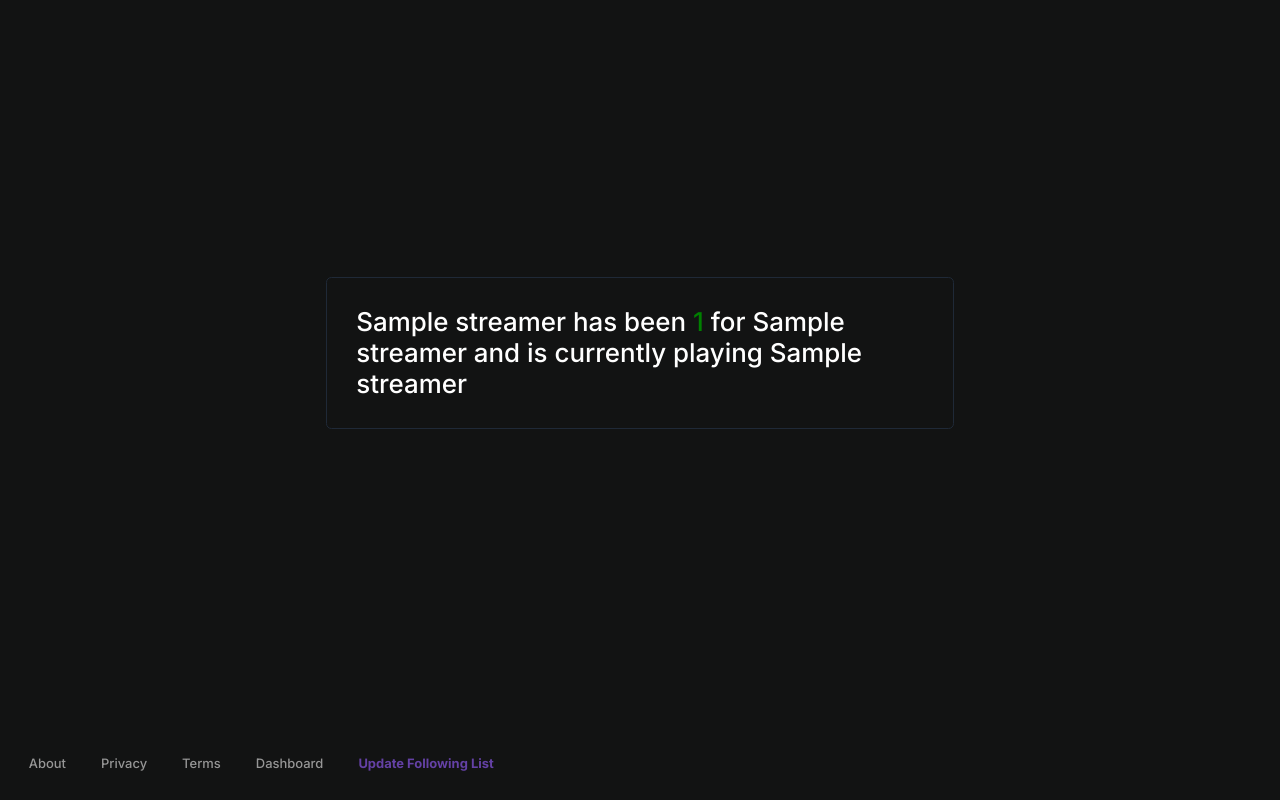
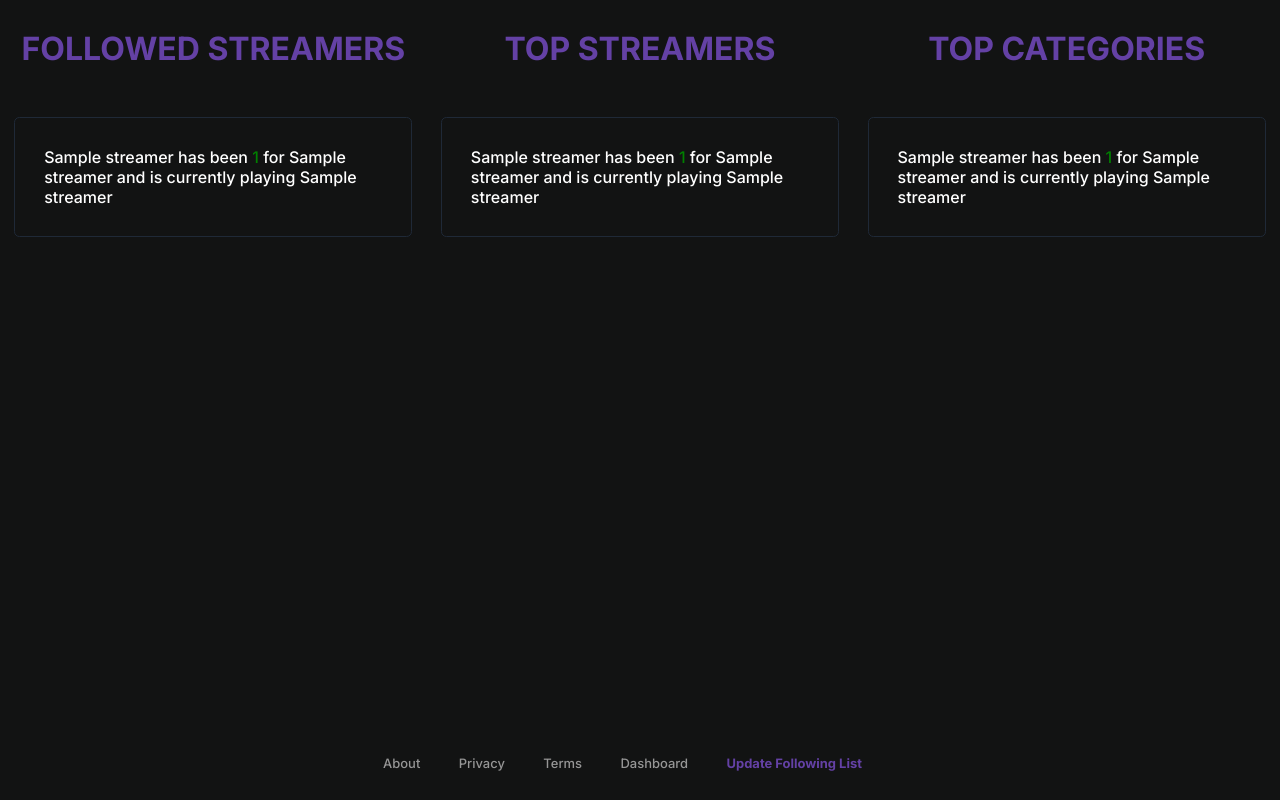
Before and after one commit to k9mil/statum, a Flask app: template statum/templates/dashboard.html in a window 1280 px wide. Run offline with Flask 2, Linux system fonts and the light colour scheme; the visitor is signed in with stand-in values (Sample User, id 1); the template is opened without the code that fills it: most values are stand-ins (such as "Sample title", 1, 10 or a date in 2020).

Commit message:
updated the /dashboard UI. changed a few functions in /main/routes.py

```diff
--- a/statum/main/routes.py
+++ b/statum/main/routes.py
@@ -59,17 +59,16 @@ def load_default_data():
         json_data.close()
         return streamer_list
 
-def generateToken():
+def generateToken(*bearer):
     f = furl(request.full_path)
-    user_auth_url = f"https://id.twitch.tv/oauth2/token?client_id=xhrzck2b40wioai0i2uye7319cdxuk&client_secret={Config.AUTH_KEY}&grant_type=authorization_code&redirect_uri=http://localhost:5000&code={f.args['code']}"
-    post_auth = httpx.post(user_auth_url).json()
-    header = {'Authorization': 'Bearer ' + post_auth["access_token"], 'Client-ID': 'xhrzck2b40wioai0i2uye7319cdxuk'}
-    return header
 
-def generateBearer():
-    bearerGenerator = f"https://id.twitch.tv/oauth2/token?client_id=xhrzck2b40wioai0i2uye7319cdxuk&client_secret={Config.AUTH_KEY}&grant_type=client_credentials"
-    postBearer = httpx.post(bearerGenerator).json()
-    header = {'Authorization': 'Bearer ' + postBearer["access_token"], 'Client-ID': 'xhrzck2b40wioai0i2uye7319cdxuk'}
+    if bearer:
+        URL = f"https://id.twitch.tv/oauth2/token?client_id=xhrzck2b40wioai0i2uye7319cdxuk&client_secret={Config.AUTH_KEY}&grant_type=client_credentials"
+    else:
+        URL = f"https://id.twitch.tv/oauth2/token?client_id=xhrzck2b40wioai0i2uye7319cdxuk&client_secret={Config.AUTH_KEY}&grant_type=authorization_code&redirect_uri=http://localhost:5000&code={f.args['code']}"
+
+    postedURL = httpx.post(URL).json()
+    header = {'Authorization': 'Bearer ' + postedURL["access_token"], 'Client-ID': 'xhrzck2b40wioai0i2uye7319cdxuk'}
     return header
 
 def twitch_login(header):
@@ -94,8 +93,31 @@ def twitch_login(header):
     return streamer_list
 
 async def send_requests(streamer_data, streamer_list):
-    header = generateBearer()
+    header = generateToken("bearer")
+    indexStreamerData(header, streamer_list, streamer_data)
+    loadStreamers(header, streamer_list, streamer_data)
 
+def tempFunc(streamer_data, getDetailsJSON, streamer_list):
+    for n in getDetailsJSON:
+        # if n['user_name'] in streamer_list:
+        streamer_data[n['user_name']] = ["LIVE", n["game_name"], tmpEpoch(n)]
+        # else:
+            #  streamer_data[n['user_name']] = ["NOT LIVE", "none", "none"]
+    return streamer_data
+
+
+def loadStreamers(header, streamer_list, streamer_data):
+    stream_url = "https://api.twitch.tv/helix/streams?"
+
+    for streamer in streamer_list:
+        stream_url += "user_login=" + streamer + "&"
+
+    getDetails = httpx.get(stream_url, headers=header)
+    getDetailsJSON = getDetails.json()
+
+    tempFunc(streamer_data, getDetailsJSON['data'], streamer_list)
+
+async def indexStreamerData(header, streamer_list, streamer_data):
     async with httpx.AsyncClient() as client:
         for streamer in streamer_list:
             streamerExists = database.twitch_streamer_data.find_one({'broadcaster_name': streamer.lower()})
@@ -108,25 +130,6 @@ async def send_requests(streamer_data, streamer_list):
                 getDetailsJSON = getDetails.json()
                 results = len(getDetailsJSON["data"])
                 indexStreamer(results, streamer_data, getDetailsJSON, streamer)
-
-    stream_url = "https://api.twitch.tv/helix/streams?"
-
-    for streamer in streamer_list:
-        stream_url += "user_login=" + streamer + "&"
-
-    getDetails = httpx.get(stream_url, headers=header)
-    getDetailsJSON = getDetails.json()
-
-    tempFunc(streamer_data, getDetailsJSON['data'], streamer_list)
-
-def tempFunc(streamer_data, getDetailsJSON, streamer_list):
-    for n in getDetailsJSON:
-        # if n['user_name'] in streamer_list:
-        streamer_data[n['user_name']] = ["LIVE", n["game_name"], tmpEpoch(n)]
-        # else:
-            #  streamer_data[n['user_name']] = ["NOT LIVE", "none", "none"]
-    return streamer_data
-
 
 def indexStreamer(results, streamer_data, getDetailsJSON, streamer):
     for numb in range(results):
@@ -146,7 +149,7 @@ def indexStreamer(results, streamer_data, getDetailsJSON, streamer):
 
 def temp_get_vods(streamer):
     vod_data = {}
-    header = generateBearer()
+    header = generateToken("bearer")
 
     userIDURL = f"https://api.twitch.tv/helix/users?login={streamer}"
     responseB = httpx.get(userIDURL, headers=header)
--- a/statum/static/style.css
+++ b/statum/static/style.css
@@ -78,12 +78,9 @@ body {
 
 .streamer-area {
     display: flex;
-    flex-direction: column;
-    justify-content: center;
-    align-items: start;
-    height: 90%;
+    flex-direction: row;
+    justify-content: space-between;
     margin: 0 auto;
-    max-width: 49%;
 }
 
 .streamer-area .div-streamer {
@@ -92,12 +89,32 @@ body {
     border-width: 1px;
     border-radius: .375rem;
     border-color: rgba(31,41,55);
-    margin-bottom: 1rem;
+    margin: 1rem;
 }
 
 .streamer-area .div-streamer h1 {
+    font-size: 16px;
     font-weight: 500;
     color: rgb(255, 255, 255);
+}
+
+.area {
+    display: flex;
+    flex-direction: column;
+    justify-content: top;
+    min-height: 100%;
+}
+
+.area .title-header {
+    text-align: center;
+    margin-top: 2rem;
+}
+
+.title-header {
+    color: #6441a5;
+    font-weight: 500;
+    font-size: 16px;
+    margin-bottom: 35px;
 }
 
 .live {
@@ -198,11 +215,9 @@ a {
 /* Footer area */
 
 .footer {
+    padding: 2rem;
+    text-align: center;
     margin-top: auto;
-    padding: 2rem;
-    display: flex;
-    flex-direction: row;
-    justify-content: left;
 }
 
 .footer a {
--- a/statum/templates/dashboard.html
+++ b/statum/templates/dashboard.html
@@ -1,11 +1,16 @@
 {% extends "./base/base.html" %}
 {% block streamer %}
     <div class="streamer-area">
+        <div class="area-1 area">
+            <div class="title-1 title-header">
+                <h1>FOLLOWED STREAMERS</h1>
+            </div>
+            <div class="data-1">
                 {% if session %}
                     {% for streamer in live_data %}
                         <div class="div-streamer">
                             {% if live_data[streamer][0] == "NOT LIVE" %}
-                        <h1><a href="{{ url_for('main.streamer', streamer_name = streamer) }}">{{streamer}}</a> is <span class="not-live">{{live_data[streamer][0]}}</span></h1>
+                                <h1 class="streamer-box"><a href="{{ url_for('main.streamer', streamer_name = streamer) }}">{{streamer}}</a> is <span class="not-live">{{live_data[streamer][0]}}</span></h1>
                             {% else %}
                                 <h1><a href="{{ url_for('main.streamer', streamer_name = streamer) }}">{{streamer}}</a> has been <span class="live">{{live_data[streamer][0]}}</span> for {{ live_data[streamer][2] }} and is currently playing {{ live_data[streamer][1] }}</h1>
                             {% endif %}
@@ -13,6 +18,44 @@
                     {% endfor %}
                 {% endif %}
             </div>
+        </div>
+        <div class="area-2 area">
+            <div class="title-2 title-header">
+                <h1>TOP STREAMERS</h1>
+            </div>
+            <div class="data-2">
+                {% if session %}
+                    {% for streamer in live_data %}
+                        <div class="div-streamer">
+                            {% if live_data[streamer][0] == "NOT LIVE" %}
+                                <h1 class="streamer-box"><a href="{{ url_for('main.streamer', streamer_name = streamer) }}">{{streamer}}</a> is <span class="not-live">{{live_data[streamer][0]}}</span></h1>
+                            {% else %}
+                                <h1><a href="{{ url_for('main.streamer', streamer_name = streamer) }}">{{streamer}}</a> has been <span class="live">{{live_data[streamer][0]}}</span> for {{ live_data[streamer][2] }} and is currently playing {{ live_data[streamer][1] }}</h1>
+                            {% endif %}
+                        </div>
+                    {% endfor %}
+                {% endif %}
+            </div>
+        </div>
+        <div class="area-3 area">
+            <div class="title-3 title-header">
+                <h1>TOP CATEGORIES</h1>
+            </div>
+            <div class="data-3">
+                {% if session %}
+                    {% for streamer in live_data %}
+                        <div class="div-streamer">
+                            {% if live_data[streamer][0] == "NOT LIVE" %}
+                                <h1 class="streamer-box"><a href="{{ url_for('main.streamer', streamer_name = streamer) }}">{{streamer}}</a> is <span class="not-live">{{live_data[streamer][0]}}</span></h1>
+                            {% else %}
+                                <h1><a href="{{ url_for('main.streamer', streamer_name = streamer) }}">{{streamer}}</a> has been <span class="live">{{live_data[streamer][0]}}</span> for {{ live_data[streamer][2] }} and is currently playing {{ live_data[streamer][1] }}</h1>
+                            {% endif %}
+                        </div>
+                    {% endfor %}
+                {% endif %}
+            </div>
+        </div>
+    </div>
 {% endblock %}
 {% block dashboard %}
 <a class="twitch" href="{{login_url}}">Update Following List</a>
```
Also changed, not shown: README.md. Lines whose indentation alone changed are shown as unchanged.
